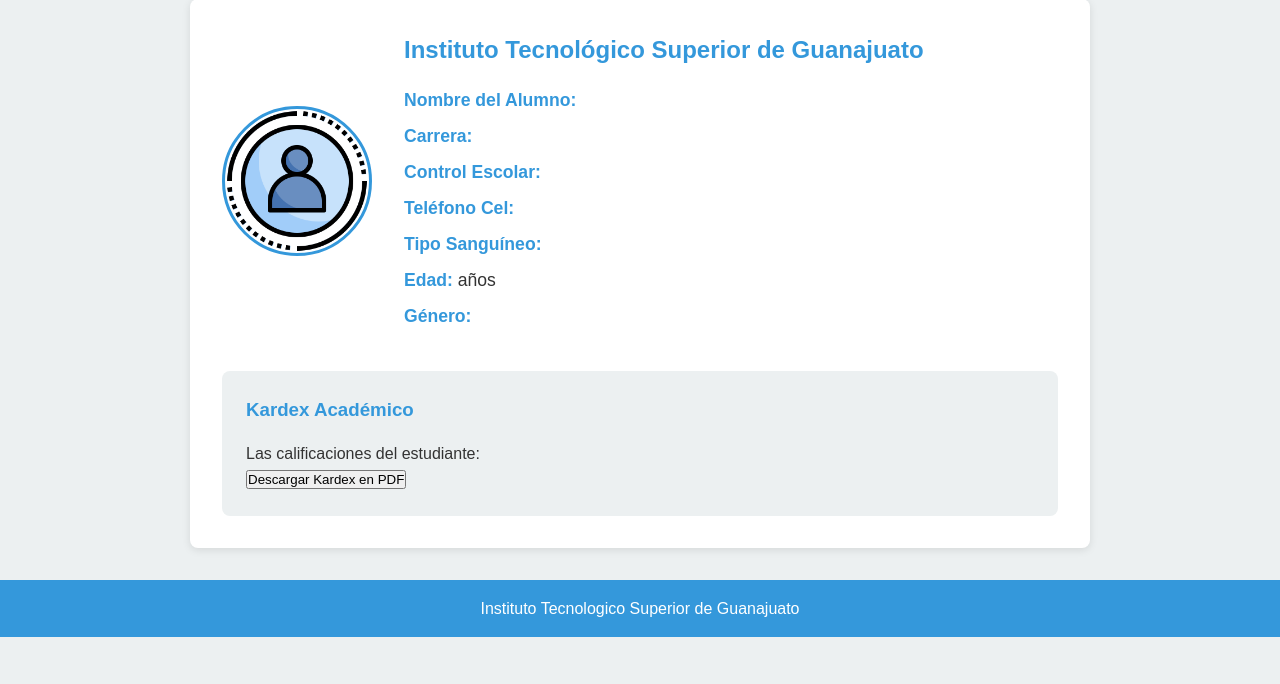
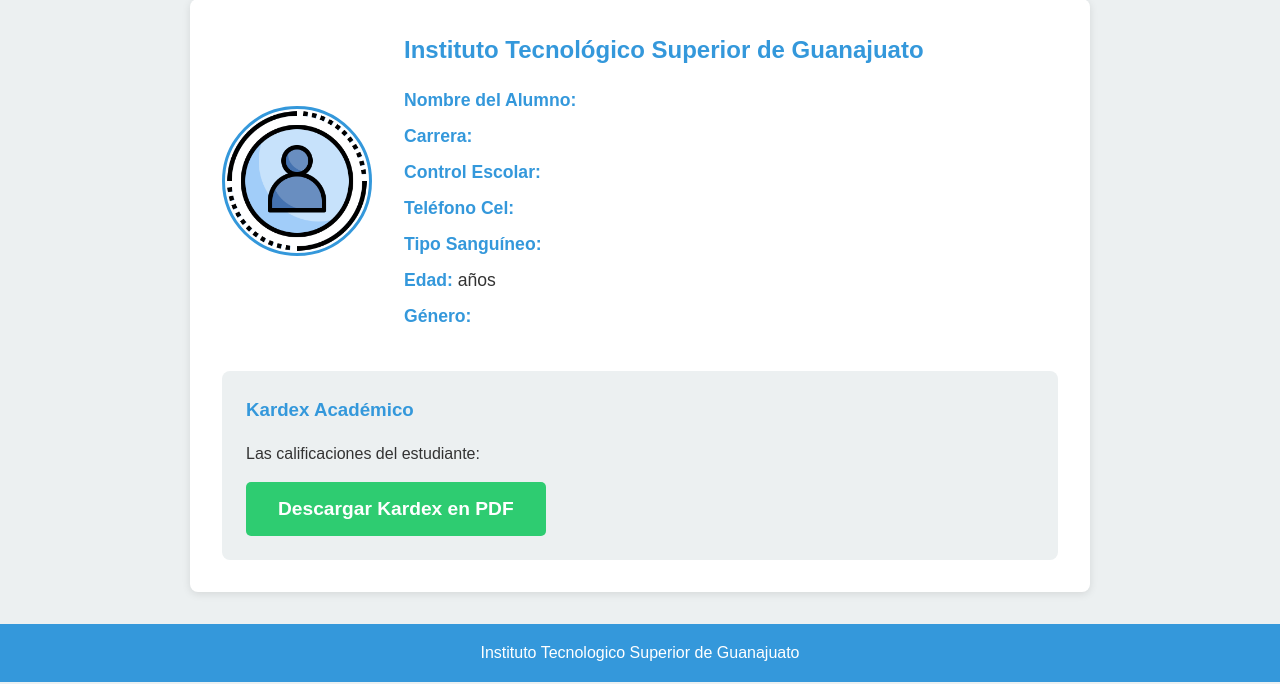
Before and after one commit to EXTRANFUNEDGAR/ControlEscolar, a PHP site: page /perfil.html in a window 1280 px wide. Shown: the part 116-800 px from the top of the page. Run offline with PHP 8.4, Linux system fonts and the light colour scheme; some libraries are stand-ins or nearby versions.

Commit message:
Update stylesofperfil.css

```diff
--- a/src/css/stylesofperfil.css
+++ b/src/css/stylesofperfil.css
@@ -140,3 +140,28 @@
         padding: 1rem;
     }
 }
+/* Estilos del botón para descargar el PDF */
+.btn-download {
+    display: inline-block;
+    padding: 1rem 2rem;
+    background-color: var(--secondary-color); /* Verde de la paleta */
+    color: #fff;
+    text-decoration: none;
+    border-radius: 5px;
+    font-size: 1.2rem;
+    font-weight: bold;
+    transition: all 0.3s ease;
+    border: none;
+    cursor: pointer;
+    margin-top: 1rem;
+}
+
+.btn-download:hover {
+    background-color: var(--primary-color); /* Azul de la paleta */
+    transform: translateY(-2px);
+}
+
+.btn-download:active {
+    background-color: var(--accent-color); /* Amarillo de la paleta */
+    transform: translateY(2px);
+}
```
